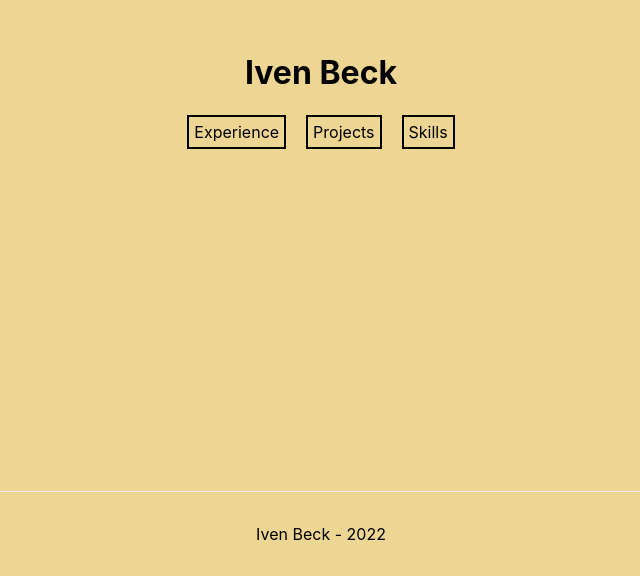
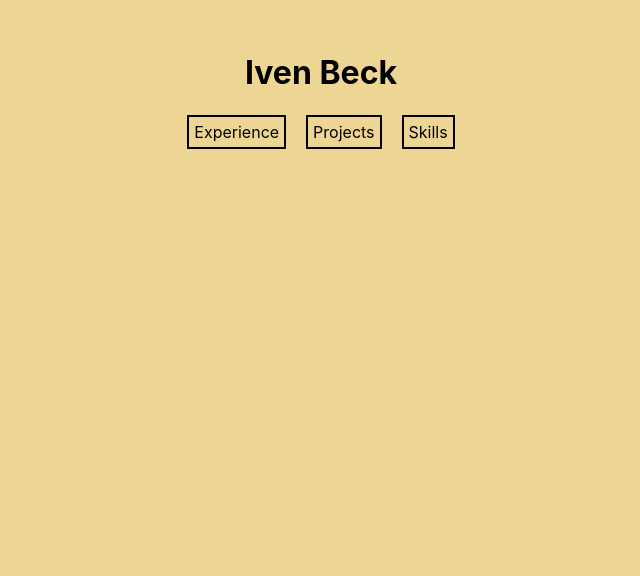
Before and after one commit to ibveecnk/portfolio, a Next.js app: page / in a window 1280 px wide. Shown: the part 309-885 px from the top of the page, without its empty margins (319-959 px from the left). After the commit the page ends 800 px from the top, so only its background shows below. Built offline with nearby package versions, Linux system fonts and the light colour scheme.

Commit message:
Temporarily remove footer

```diff
--- a/pages/index.tsx
+++ b/pages/index.tsx
@@ -18,7 +18,7 @@ const Home: NextPage = () => {
         <h1>Iven Beck</h1>
         <HomeLinks />
       </main>
-      <footer className={styles.footer}>Iven Beck - 2022</footer>
+      {/**<footer className={styles.footer}>Iven Beck - 2022</footer>*/}
     </div>
   );
 };
```
